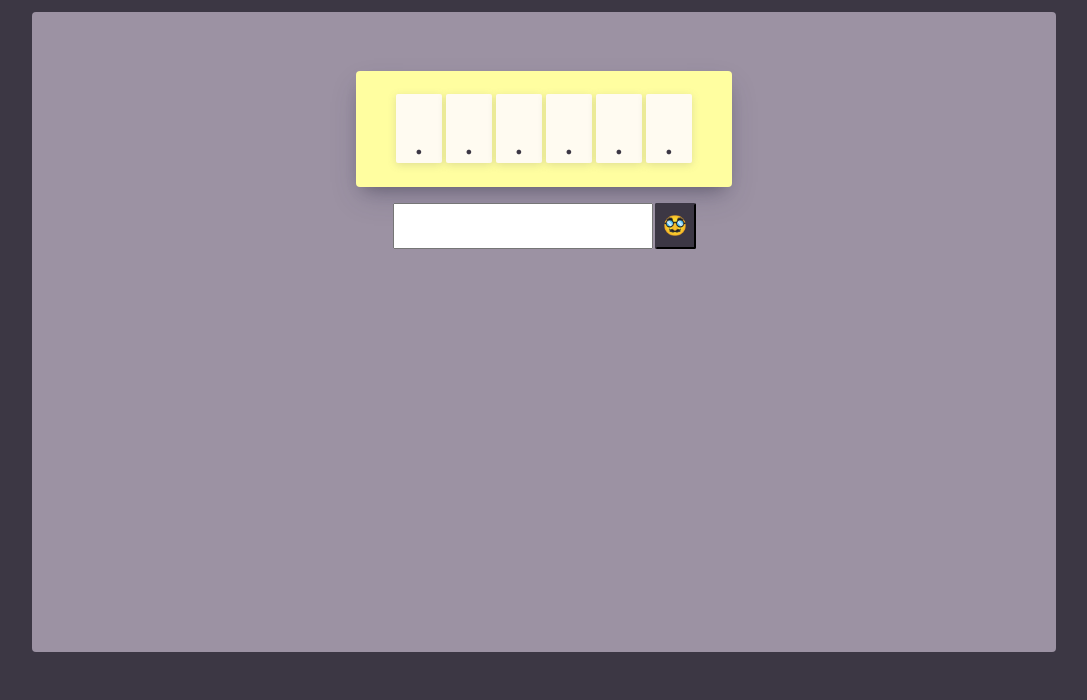
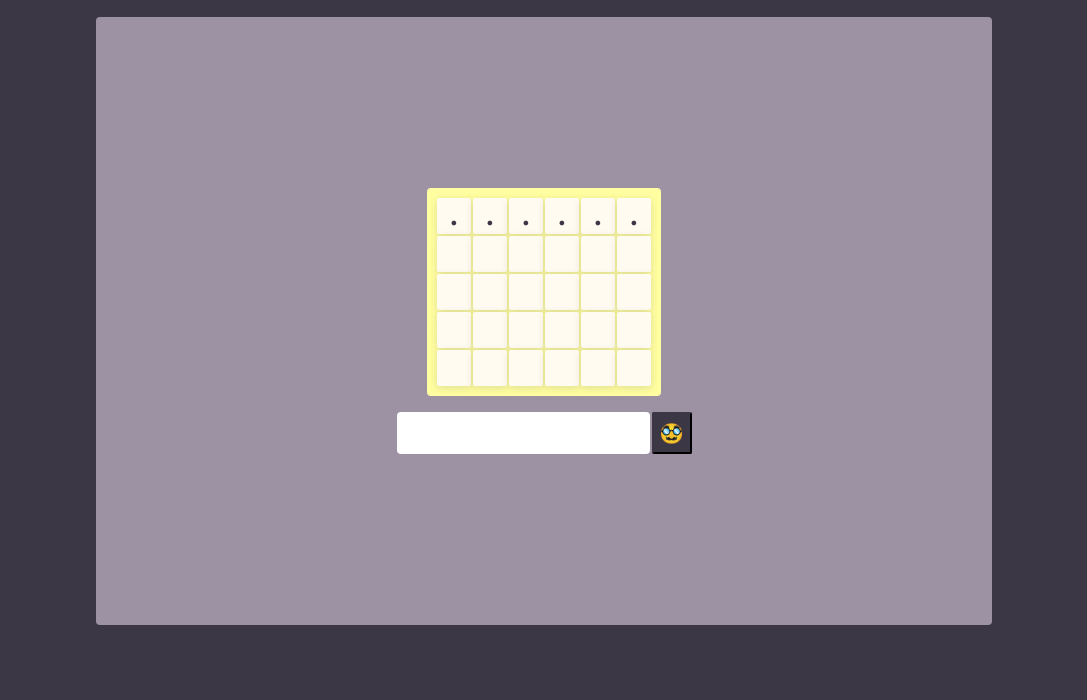
Before and after one commit to Sarah-0911/Le-Mot-Secret, a plain HTML site: page Secret_Word/index.html in a window 1280 px wide. Shown: the part 100-800 px from the top of the page, without its empty margins (96-1183 px from the left). Drawn offline with Linux system fonts and the light colour scheme; a web font is replaced by a local one.

Commit message:
new grid design

```diff
--- a/Secret_Word/index.html
+++ b/Secret_Word/index.html
@@ -11,13 +11,45 @@
  <main class="main-container">
   <div class="game-container">
     <div class="words-grid">
-      <div class="word">
+      <div class="word word-1">
         <div class="letter">.</div>
         <div class="letter">.</div>
         <div class="letter">.</div>
         <div class="letter">.</div>
         <div class="letter">.</div>
         <div class="letter">.</div>
+      </div>
+      <div class="word word-2">
+        <div class="letter"></div>
+        <div class="letter"></div>
+        <div class="letter"></div>
+        <div class="letter"></div>
+        <div class="letter"></div>
+        <div class="letter"></div>
+      </div>
+      <div class="word word-3">
+        <div class="letter"></div>
+        <div class="letter"></div>
+        <div class="letter"></div>
+        <div class="letter"></div>
+        <div class="letter"></div>
+        <div class="letter"></div>
+      </div>
+      <div class="word word-4">
+        <div class="letter"></div>
+        <div class="letter"></div>
+        <div class="letter"></div>
+        <div class="letter"></div>
+        <div class="letter"></div>
+        <div class="letter"></div>
+      </div>
+      <div class="word word-5">
+        <div class="letter"></div>
+        <div class="letter"></div>
+        <div class="letter"></div>
+        <div class="letter"></div>
+        <div class="letter"></div>
+        <div class="letter"></div>
       </div>
       <div class="add-word"></div>
     </div>
--- a/Secret_Word/style.css
+++ b/Secret_Word/style.css
@@ -15,14 +15,18 @@
   font-variant: small-caps;
   letter-spacing: .3rem;
   font-size: 2.6rem;
+  border-bottom: 1px solid #fffea0;
+  width: 70%;
+  padding-bottom: 20px;
+  margin: 20px auto;
 }
 
 .main-container {
   display: flex;
   justify-content: center;
   margin: 0 auto;
-  width: 80vw;
-  height: 80vh;
+  width: 70vw;
+  height: 76vh;
   background-color: #9c92a3;
   border-radius: 4px;
 }
@@ -33,22 +37,25 @@
   justify-content: center;
   align-items: center;
   gap: 16px;
-  margin-top: 20px;
-  height: 40%;
-  /* box-shadow: rgba(0, 0, 0, 0.24) 0px 3px 8px; */
   border-radius: 4px;
+}
+
+.words-grid {
+  border-radius: 4px;
+  padding: 10px;
+  background-color: #fffea0;
 }
 
 .word {
   display: flex;
   justify-content: center;
   align-items: center;
-  gap: 4px;
-  height: 12vh;
-  padding: 10px 40px;
-  box-shadow: rgba(50, 50, 93, 0.25) 0px 13px 27px -5px, rgba(0, 0, 0, 0.3) 0px 8px 16px -8px;
-  background-color: #fffea0;
-  border-radius: 4px;
+  padding-bottom: 2px;
+  gap: 2px;
+}
+
+.word-5 {
+  padding-bottom: 0;
 }
 
 .letter {
@@ -56,8 +63,8 @@
   justify-content: center;
   align-items: flex-end;
   padding-bottom: 2px;
-  width: 46px;
-  height: 70%;
+  width: 34px;
+  height: 34px;
   border-radius: 2px;
   background-color: #fffbf1;
   font-family: "Schibsted Grotesk", sans-serif;
@@ -78,12 +85,14 @@
   width: 100%;
   height: 40px;
   font-size: 1.2rem;
+  border-radius: 4px;
+  border: none;
 }
 
 .new-words button {
   display: flex;
-  width: 46px;
-  height: 46px;
+  width: 42px;
+  height: 42px;
   font-size: 1.2rem;
   justify-content: center;
   align-items: center;
```
